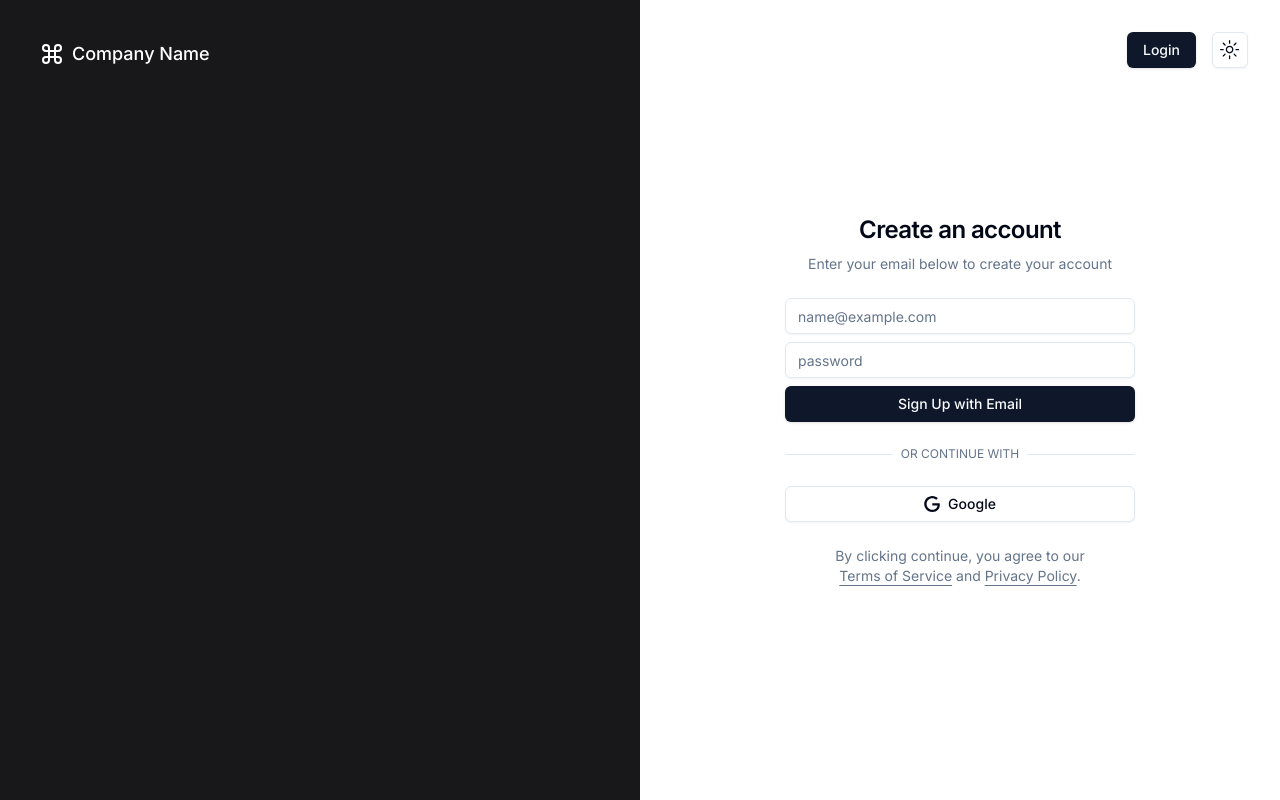
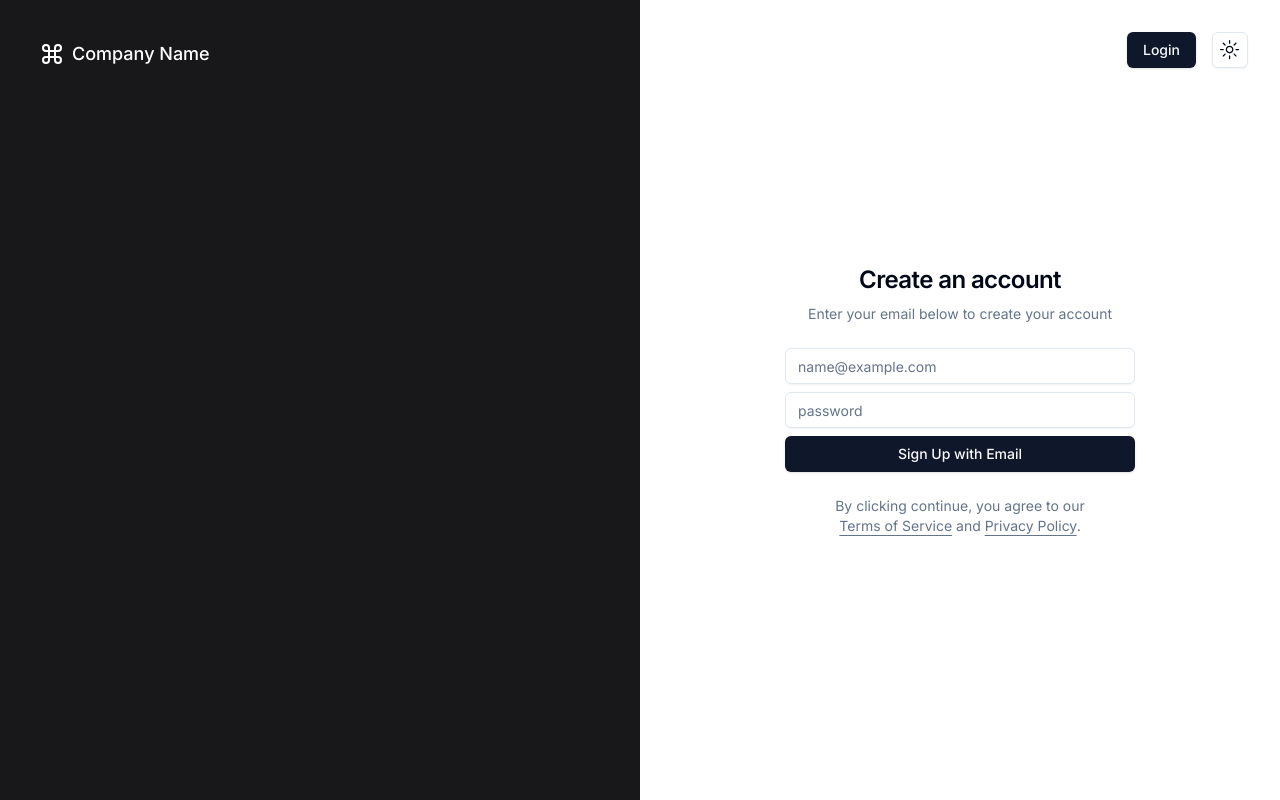
Before and after one commit to deelipsingh77/Metric-Dashboard---Frontend, a Next.js app: page /auth/signup in a window 1280 px wide. Built offline with nearby package versions, Linux system fonts and the light colour scheme; no server answers.

Commit message:
Removed Login with Google

```diff
--- a/src/components/login-form.jsx
+++ b/src/components/login-form.jsx
@@ -75,7 +75,7 @@ export function UserAuthForm({ className, ...props }) {
           </Button>
         </div>
       </form>
-      <div className="relative">
+      {/* <div className="relative">
         <div className="absolute inset-0 flex items-center">
           <span className="w-full border-t" />
         </div>
@@ -97,7 +97,7 @@ export function UserAuthForm({ className, ...props }) {
           <Icons.google className="mr-2 h-4 w-4" />
         )}{" "}
         Google
-      </Button>
+      </Button> */}
     </div>
   );
 }
--- a/src/components/signup-form.jsx
+++ b/src/components/signup-form.jsx
@@ -77,7 +77,7 @@ export function UserAuthForm({ className, ...props }) {
           </Button>
         </div>
       </form>
-      <div className="relative">
+      {/* <div className="relative">
         <div className="absolute inset-0 flex items-center">
           <span className="w-full border-t" />
         </div>
@@ -99,7 +99,7 @@ export function UserAuthForm({ className, ...props }) {
           <Icons.google className="mr-2 h-4 w-4" />
         )}{" "}
         Google
-      </Button>
+      </Button> */}
     </div>
   );
 }
```
